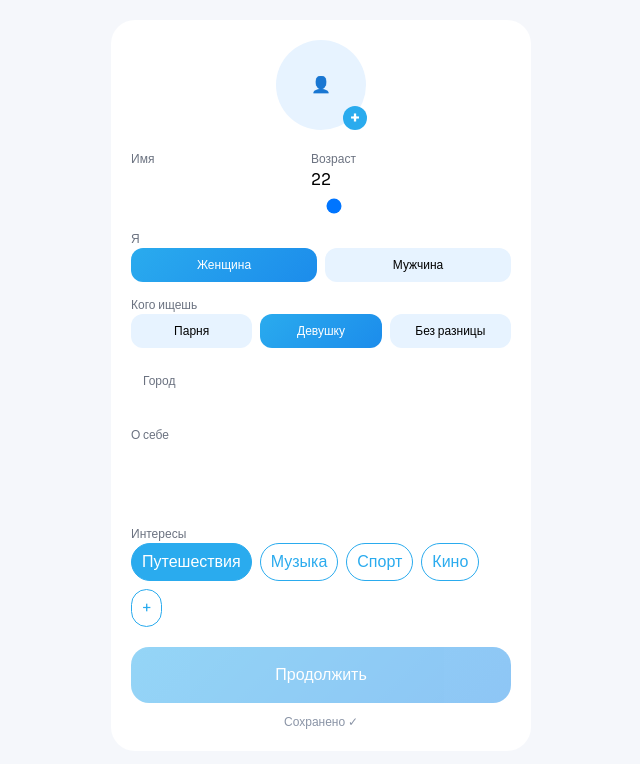
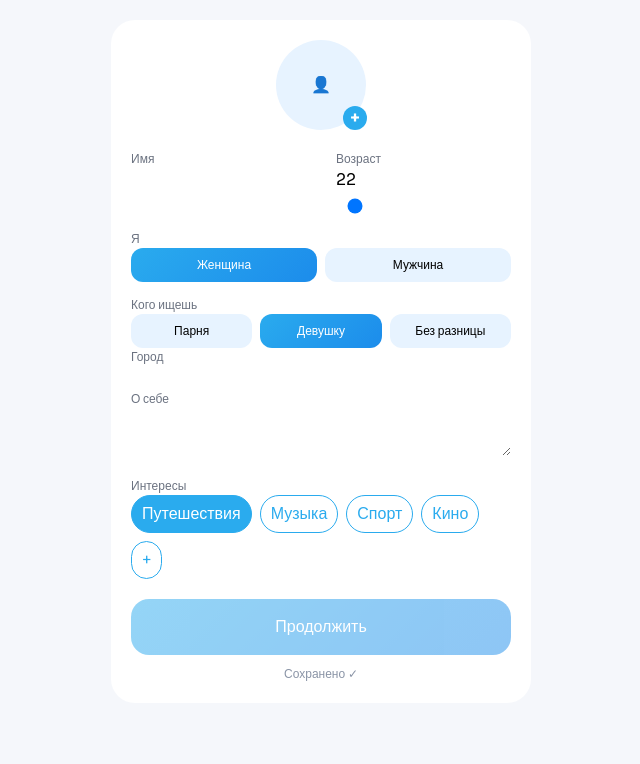
Before and after one commit to lazarevichandrei-byte/aura-app, a Next.js app: page /profile in a window 1280 px wide. Both pictures are taken after a click on the element "Путешествия". Shown: the top 764 px of the page, without its empty margins (319-959 px from the left). Built offline with nearby package versions, Linux system fonts and the light colour scheme.

Commit message:
fix UI: gallery grid + buttons + interests

```diff
--- a/app/profile/page.tsx
+++ b/app/profile/page.tsx
@@ -541,7 +541,7 @@ window.location.href="/home";
             <div>{age}</div>
 <input
  type="range"
- min="16"
+ min="18"
  max="60"
  value={age}
  onChange={(e)=>setAge(Number(e.target.value))}
@@ -568,20 +568,10 @@ window.location.href="/home";
             ))}
           </div>
         </div>
-                <div
-  style={{
-    ...styles.inputBox,
-    padding:"12px",      // вернуть как было
-    marginTop:"12px"     // вернуть как было
-  }}
->
-  <p style={styles.label}>Город</p>
-  <input
-    value={city}
-    onChange={(e)=>setCity(e.target.value)}
-    style={styles.input}
-  />
-</div>
+                <div style={styles.inputBox}>
+          <p style={styles.label}>Город</p>
+          <input value={city} onChange={(e)=>setCity(e.target.value)} style={styles.input}/>
+        </div>
 
         <div style={styles.inputBox}>
           <p style={styles.label}>О себе</p>
@@ -951,26 +941,8 @@ plus:{
 
 },
   label:{fontSize:"12px",color:"#6B7280"},
-
-
-input:{
-  width:"100%",
-  border:"none",
-  background:"transparent",
-  outline:"none",
-  fontSize:"14px",
-  height:"18px" // 👈 ограничивает высоту
-},
-textarea:{
-  width:"100%",
-  border:"none",
-  background:"transparent",
-  outline:"none",
-  fontSize:"14px",
-  minHeight:"60px", // было больше визуально
-  resize:"none"
-},
-
+  input:{width:"100%",border:"none",background:"transparent",outline:"none"},
+  textarea:{width:"100%",border:"none",background:"transparent",outline:"none"},
 
   block:{marginTop:"14px"},
 
```
